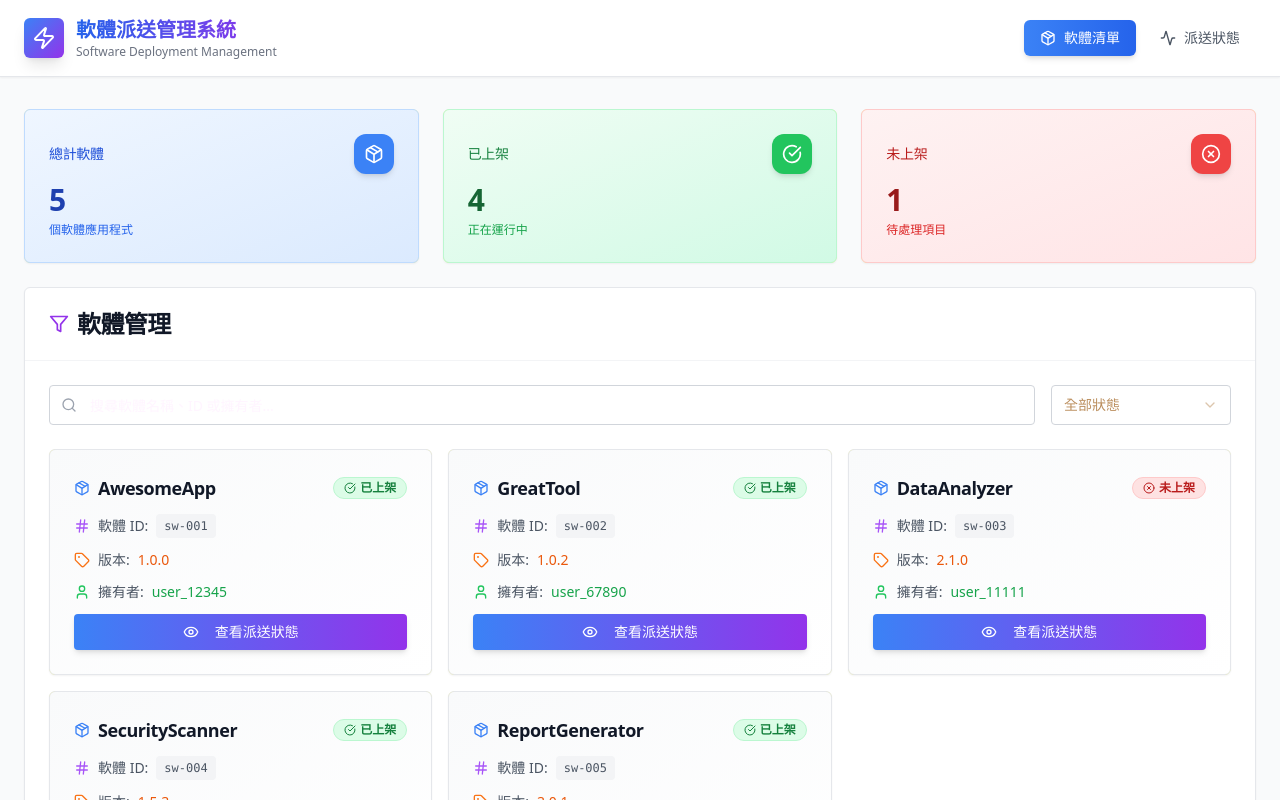
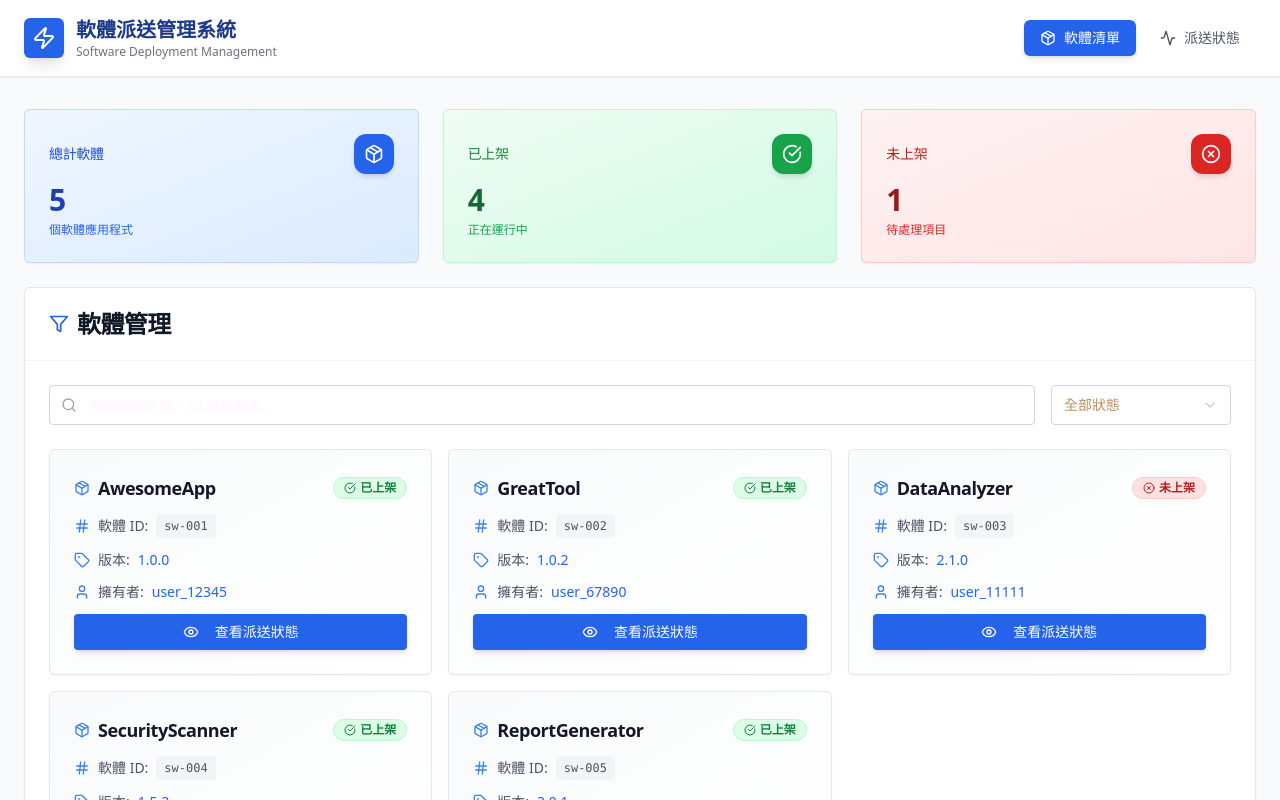
Before and after one commit to wmwang/app-status-dashboard, a React (Vite) app: page / in a window 1280 px wide. Shown: the top 800 px of the page. Built offline with nearby package versions, Linux system fonts and the light colour scheme.

Commit message:
Refactor: Use simpler button colors
Use more basic colors for buttons to make the UI less flashy.

```diff
--- a/src/components/TopNavigation.tsx
+++ b/src/components/TopNavigation.tsx
@@ -7,11 +7,11 @@ export function TopNavigation() {
     <nav className="bg-white border-b border-gray-200 px-6 py-4 shadow-sm">
       <div className="flex items-center justify-between">
         <div className="flex items-center space-x-3">
-          <div className="w-10 h-10 bg-gradient-to-br from-blue-500 to-purple-600 rounded-lg flex items-center justify-center shadow-lg">
+          <div className="w-10 h-10 bg-blue-600 rounded-lg flex items-center justify-center shadow-lg">
             <Zap className="w-6 h-6 text-white" />
           </div>
           <div>
-            <h1 className="text-xl font-bold bg-gradient-to-r from-blue-600 to-purple-600 bg-clip-text text-transparent">
+            <h1 className="text-xl font-bold text-blue-900">
               軟體派送管理系統
             </h1>
             <p className="text-xs text-gray-500">Software Deployment Management</p>
@@ -25,7 +25,7 @@ export function TopNavigation() {
             className={({ isActive }) =>
               `px-4 py-2 text-sm font-medium rounded-lg transition-all duration-200 flex items-center space-x-2 ${
                 isActive
-                  ? 'bg-gradient-to-r from-blue-500 to-blue-600 text-white shadow-md'
+                  ? 'bg-blue-600 text-white shadow-md'
                   : 'text-gray-600 hover:text-blue-600 hover:bg-blue-50'
               }`
             }
@@ -38,8 +38,8 @@ export function TopNavigation() {
             className={({ isActive }) =>
               `px-4 py-2 text-sm font-medium rounded-lg transition-all duration-200 flex items-center space-x-2 ${
                 isActive
-                  ? 'bg-gradient-to-r from-purple-500 to-purple-600 text-white shadow-md'
-                  : 'text-gray-600 hover:text-purple-600 hover:bg-purple-50'
+                  ? 'bg-blue-600 text-white shadow-md'
+                  : 'text-gray-600 hover:text-blue-600 hover:bg-blue-50'
               }`
             }
           >
--- a/src/pages/DeploymentStatus.tsx
+++ b/src/pages/DeploymentStatus.tsx
@@ -1,3 +1,4 @@
+
 import { useState, useEffect } from "react";
 import { useSearchParams } from "react-router-dom";
 import { Card, CardContent, CardHeader, CardTitle } from "@/components/ui/card";
@@ -163,7 +164,7 @@ export default function DeploymentStatus() {
       <Card className="bg-gradient-to-br from-blue-50 to-indigo-50 border-blue-200 shadow-md">
         <CardHeader className="border-b border-blue-100">
           <CardTitle className="text-blue-900 flex items-center space-x-3">
-            <div className="w-8 h-8 bg-blue-500 rounded-lg flex items-center justify-center">
+            <div className="w-8 h-8 bg-blue-600 rounded-lg flex items-center justify-center">
               <Search className="w-4 h-4 text-white" />
             </div>
             <div>
@@ -187,7 +188,7 @@ export default function DeploymentStatus() {
             <Button
               onClick={() => handleSearch()}
               disabled={isLoading}
-              className="bg-gradient-to-r from-blue-500 to-purple-600 hover:from-blue-600 hover:to-purple-700 text-white shadow-md hover:shadow-lg transition-all duration-200"
+              className="bg-blue-600 hover:bg-blue-700 text-white shadow-md hover:shadow-lg transition-all duration-200"
             >
               {isLoading ? (
                 <div className="flex items-center space-x-2">
@@ -208,14 +209,14 @@ export default function DeploymentStatus() {
       {/* 統計數據 */}
       {hasSearched && deploymentData.length > 0 && (
         <div className="grid grid-cols-1 md:grid-cols-4 gap-4">
-          <Card className="bg-gradient-to-br from-purple-50 to-purple-100 border-purple-200 hover:shadow-lg transition-all duration-200">
+          <Card className="bg-gradient-to-br from-gray-50 to-gray-100 border-gray-200 hover:shadow-lg transition-all duration-200">
             <CardContent className="p-6">
               <div className="text-center">
-                <div className="w-12 h-12 bg-purple-500 rounded-xl flex items-center justify-center mx-auto mb-3 shadow-md">
+                <div className="w-12 h-12 bg-gray-600 rounded-xl flex items-center justify-center mx-auto mb-3 shadow-md">
                   <TrendingUp className="w-6 h-6 text-white" />
                 </div>
-                <div className="text-3xl font-bold text-purple-800">{deploymentData.length}</div>
-                <div className="text-sm text-purple-600">總任務數</div>
+                <div className="text-3xl font-bold text-gray-800">{deploymentData.length}</div>
+                <div className="text-sm text-gray-600">總任務數</div>
               </div>
             </CardContent>
           </Card>
@@ -223,7 +224,7 @@ export default function DeploymentStatus() {
           <Card className="bg-gradient-to-br from-green-50 to-emerald-100 border-green-200 hover:shadow-lg transition-all duration-200">
             <CardContent className="p-6">
               <div className="text-center">
-                <div className="w-12 h-12 bg-green-500 rounded-xl flex items-center justify-center mx-auto mb-3 shadow-md">
+                <div className="w-12 h-12 bg-green-600 rounded-xl flex items-center justify-center mx-auto mb-3 shadow-md">
                   <CheckCircle className="w-6 h-6 text-white" />
                 </div>
                 <div className="text-3xl font-bold text-green-800">{successCount}</div>
@@ -235,7 +236,7 @@ export default function DeploymentStatus() {
           <Card className="bg-gradient-to-br from-blue-50 to-sky-100 border-blue-200 hover:shadow-lg transition-all duration-200">
             <CardContent className="p-6">
               <div className="text-center">
-                <div className="w-12 h-12 bg-blue-500 rounded-xl flex items-center justify-center mx-auto mb-3 shadow-md">
+                <div className="w-12 h-12 bg-blue-600 rounded-xl flex items-center justify-center mx-auto mb-3 shadow-md">
                   <Clock className="w-6 h-6 text-white" />
                 </div>
                 <div className="text-3xl font-bold text-blue-800">{runningCount}</div>
@@ -247,7 +248,7 @@ export default function DeploymentStatus() {
           <Card className="bg-gradient-to-br from-red-50 to-rose-100 border-red-200 hover:shadow-lg transition-all duration-200">
             <CardContent className="p-6">
               <div className="text-center">
-                <div className="w-12 h-12 bg-red-500 rounded-xl flex items-center justify-center mx-auto mb-3 shadow-md">
+                <div className="w-12 h-12 bg-red-600 rounded-xl flex items-center justify-center mx-auto mb-3 shadow-md">
                   <XCircle className="w-6 h-6 text-white" />
                 </div>
                 <div className="text-3xl font-bold text-red-800">{failedCount}</div>
--- a/src/pages/SoftwareList.tsx
+++ b/src/pages/SoftwareList.tsx
@@ -1,3 +1,4 @@
+
 import { useState } from "react";
 import { useNavigate } from "react-router-dom";
 import { Card, CardContent, CardHeader, CardTitle } from "@/components/ui/card";
@@ -82,7 +83,7 @@ export default function SoftwareList() {
         <Card className="bg-gradient-to-br from-blue-50 to-blue-100 border-blue-200 hover:shadow-lg transition-all duration-200">
           <CardHeader className="flex flex-row items-center justify-between space-y-0 pb-2">
             <CardTitle className="text-sm font-medium text-blue-700">總計軟體</CardTitle>
-            <div className="w-10 h-10 bg-blue-500 rounded-xl flex items-center justify-center shadow-md">
+            <div className="w-10 h-10 bg-blue-600 rounded-xl flex items-center justify-center shadow-md">
               <Package className="w-5 h-5 text-white" />
             </div>
           </CardHeader>
@@ -95,7 +96,7 @@ export default function SoftwareList() {
         <Card className="bg-gradient-to-br from-green-50 to-emerald-100 border-green-200 hover:shadow-lg transition-all duration-200">
           <CardHeader className="flex flex-row items-center justify-between space-y-0 pb-2">
             <CardTitle className="text-sm font-medium text-green-700">已上架</CardTitle>
-            <div className="w-10 h-10 bg-green-500 rounded-xl flex items-center justify-center shadow-md">
+            <div className="w-10 h-10 bg-green-600 rounded-xl flex items-center justify-center shadow-md">
               <CheckCircle className="w-5 h-5 text-white" />
             </div>
           </CardHeader>
@@ -108,7 +109,7 @@ export default function SoftwareList() {
         <Card className="bg-gradient-to-br from-red-50 to-rose-100 border-red-200 hover:shadow-lg transition-all duration-200">
           <CardHeader className="flex flex-row items-center justify-between space-y-0 pb-2">
             <CardTitle className="text-sm font-medium text-red-700">未上架</CardTitle>
-            <div className="w-10 h-10 bg-red-500 rounded-xl flex items-center justify-center shadow-md">
+            <div className="w-10 h-10 bg-red-600 rounded-xl flex items-center justify-center shadow-md">
               <XCircle className="w-5 h-5 text-white" />
             </div>
           </CardHeader>
@@ -123,7 +124,7 @@ export default function SoftwareList() {
       <Card className="bg-white border border-gray-200 shadow-sm hover:shadow-md transition-all duration-200">
         <CardHeader className="border-b border-gray-100">
           <CardTitle className="text-gray-900 flex items-center space-x-2">
-            <Filter className="w-5 h-5 text-purple-600" />
+            <Filter className="w-5 h-5 text-blue-600" />
             <span>軟體管理</span>
           </CardTitle>
         </CardHeader>
@@ -139,7 +140,7 @@ export default function SoftwareList() {
               />
             </div>
             <Select value={statusFilter} onValueChange={setStatusFilter}>
-              <SelectTrigger className="w-full sm:w-[180px] bg-white border-gray-300 focus:border-purple-500 focus:ring-purple-500">
+              <SelectTrigger className="w-full sm:w-[180px] bg-white border-gray-300 focus:border-blue-500 focus:ring-blue-500">
                 <SelectValue placeholder="狀態過濾" />
               </SelectTrigger>
               <SelectContent className="bg-white border-gray-200">
@@ -178,23 +179,23 @@ export default function SoftwareList() {
                 </CardHeader>
                 <CardContent className="space-y-3">
                   <div className="text-sm text-gray-600 flex items-center space-x-2">
-                    <Hash className="w-4 h-4 text-purple-500" />
+                    <Hash className="w-4 h-4 text-blue-500" />
                     <span className="font-medium">軟體 ID:</span>
                     <span className="font-mono bg-gray-100 px-2 py-1 rounded text-xs">{software.appID}</span>
                   </div>
                   <div className="text-sm text-gray-600 flex items-center space-x-2">
-                    <Tag className="w-4 h-4 text-orange-500" />
+                    <Tag className="w-4 h-4 text-blue-500" />
                     <span className="font-medium">版本:</span>
-                    <span className="text-orange-600 font-medium">{software.appversion}</span>
+                    <span className="text-blue-600 font-medium">{software.appversion}</span>
                   </div>
                   <div className="text-sm text-gray-600 flex items-center space-x-2">
-                    <User className="w-4 h-4 text-green-500" />
+                    <User className="w-4 h-4 text-blue-500" />
                     <span className="font-medium">擁有者:</span>
-                    <span className="text-green-600">{software.owner}</span>
+                    <span className="text-blue-600">{software.owner}</span>
                   </div>
                   <Button
                     onClick={() => handleViewDeployment(software.appID)}
-                    className="w-full mt-3 bg-gradient-to-r from-blue-500 to-purple-600 hover:from-blue-600 hover:to-purple-700 text-white shadow-md hover:shadow-lg transition-all duration-200"
+                    className="w-full mt-3 bg-blue-600 hover:bg-blue-700 text-white shadow-md hover:shadow-lg transition-all duration-200"
                     size="sm"
                   >
                     <Eye className="w-4 h-4 mr-2" />
```
